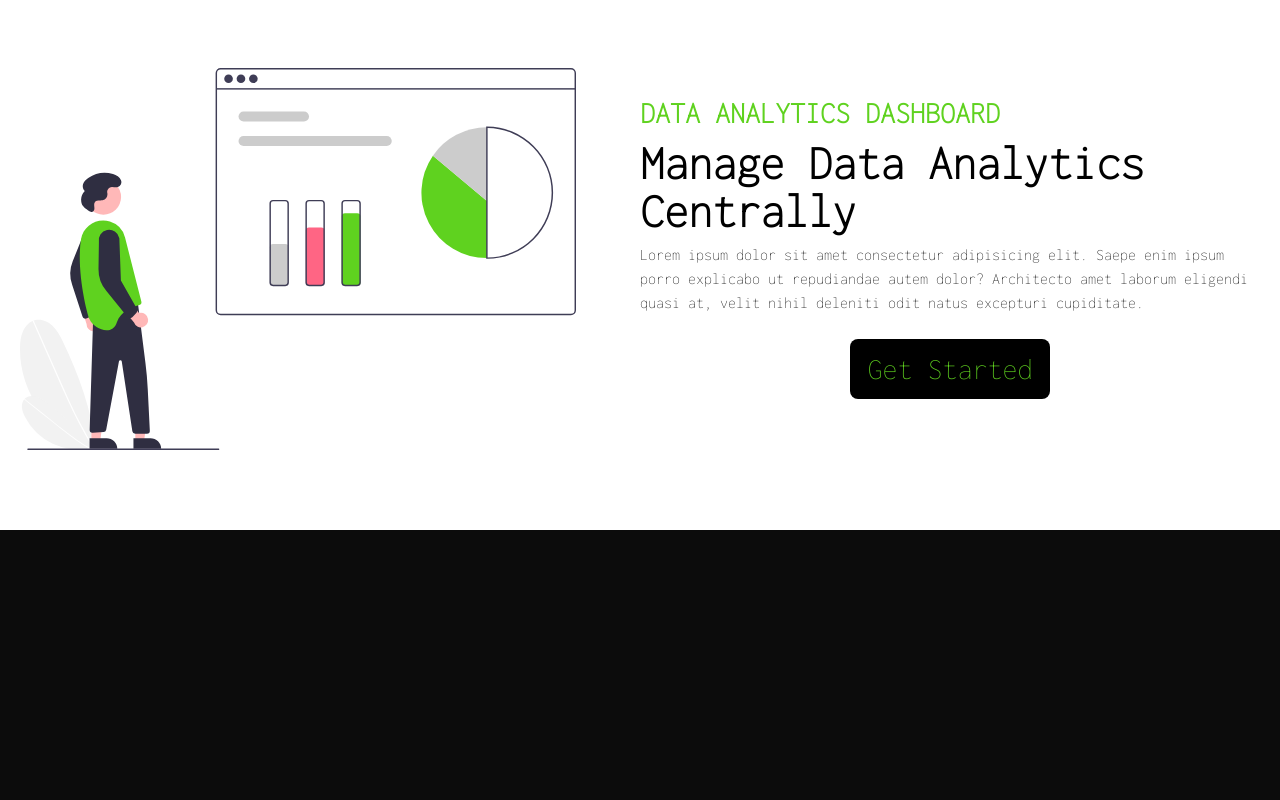
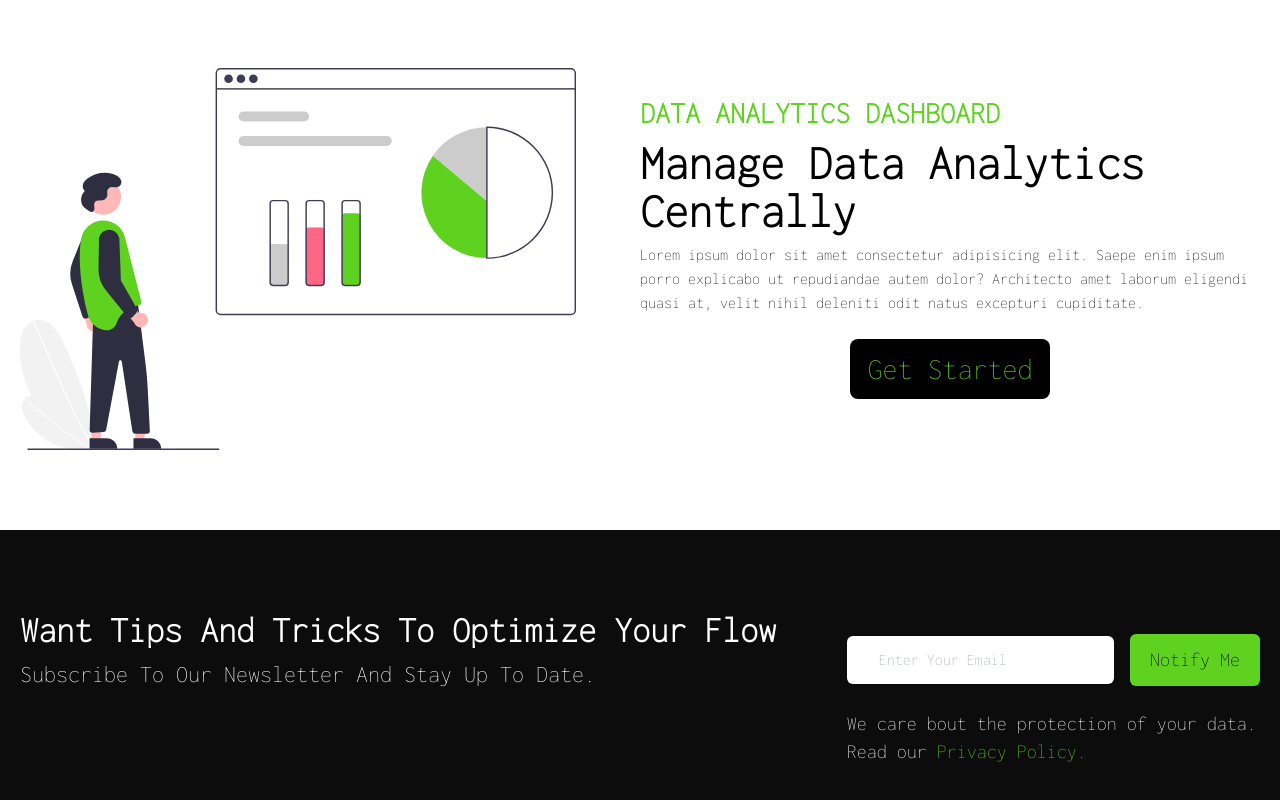
Before and after one commit to AmandeepSingh789/Data-Company-Landing-Page, a React (Create React App) app: page / in a window 1280 px wide. Shown: the part 812-1612 px from the top of the page. Before the commit the page ends 1342 px from the top, so only its background shows below. Built offline with nearby package versions, Linux system fonts and the light colour scheme.

Commit message:
completed newsletter

```diff
--- a/src/components/Newsletter.jsx
+++ b/src/components/Newsletter.jsx
@@ -2,7 +2,26 @@
 
 const Newsletter = () => {
   return (
-    <div className=''></div>
+    <div className='w-full py-16 text-white font-Inconsolata px-4'>
+        <div className='max-w-[1240px] mx-auto grid lg:grid-cols-3' >
+
+            <div className='lg:col-span-2 my-2'>
+                <h1 className='md:text-4xl sm:text-3xl text-2xl font-bold py-2'>Want Tips And Tricks To Optimize Your Flow</h1>
+                <p className='md:text-2xl sm:text-xl text-lg'>Subscribe To Our Newsletter And Stay Up To Date.</p>
+            </div>
+            <div className='my-4'>
+
+                <div className='flex flex-col md:flex-row items-center justify-between w-full'>
+                <input type="email" placeholder='Enter Your Email' className='p-3 px-8 flex w-full rounded-md text-black ' />
+                <button className='md:text-xl sm:text-xl text-lg bg-[#5FD21F] text-black rounded-md font-medium w-[200px] ml-4 my-6 px-4 py-3'>Notify Me</button>
+
+                </div>
+                <p className='md:text-xl sm:text-xl text-lg'>We care bout the protection of your data. Read our <span className='text-[#5fd21f]'>Privacy Policy. </span></p>
+            </div>
+
+
+        </div>
+    </div>
   )
 }
 
```
Also changed, not shown: 1 other file (tests, documents, lock files or other folders).
